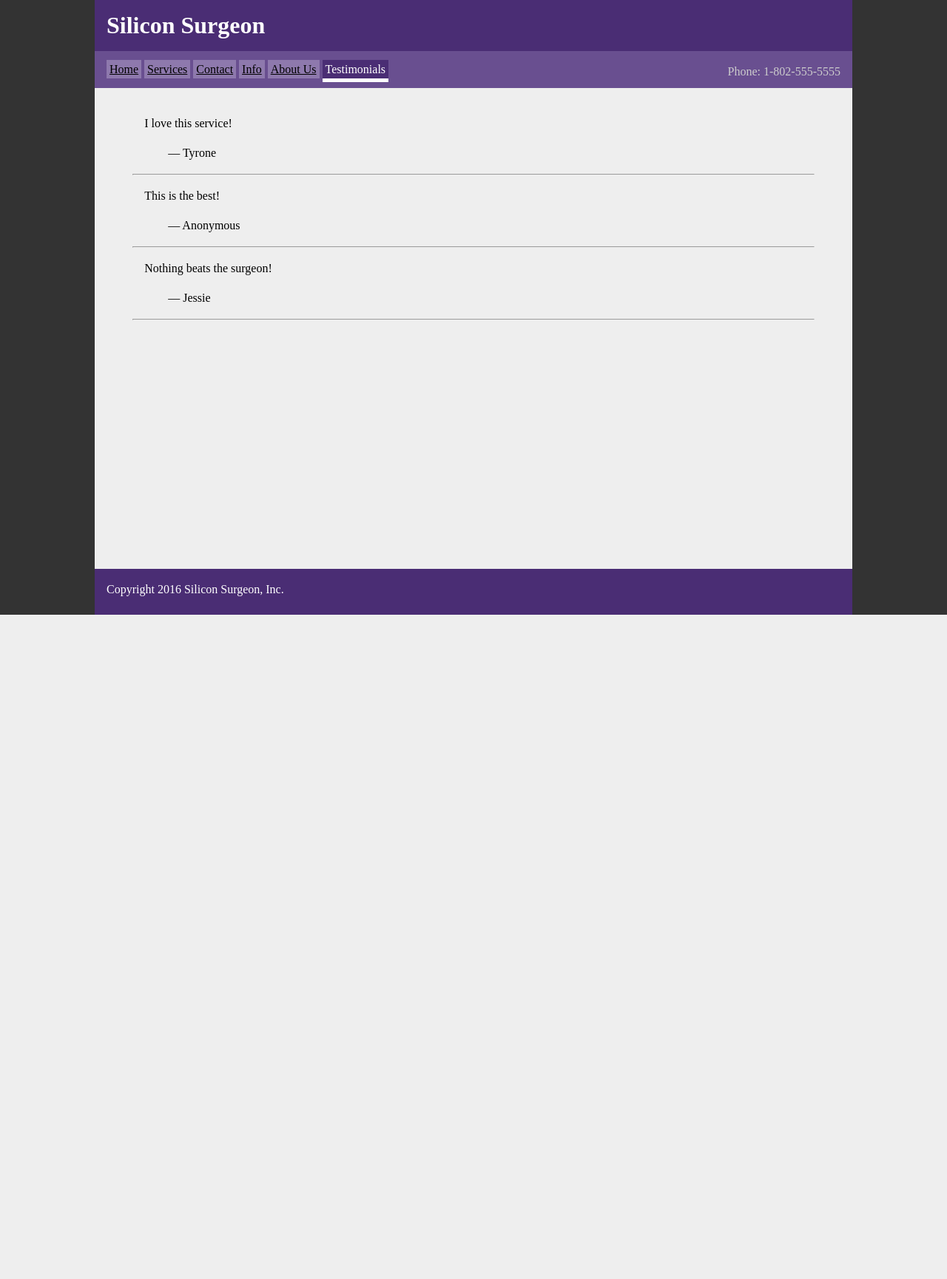
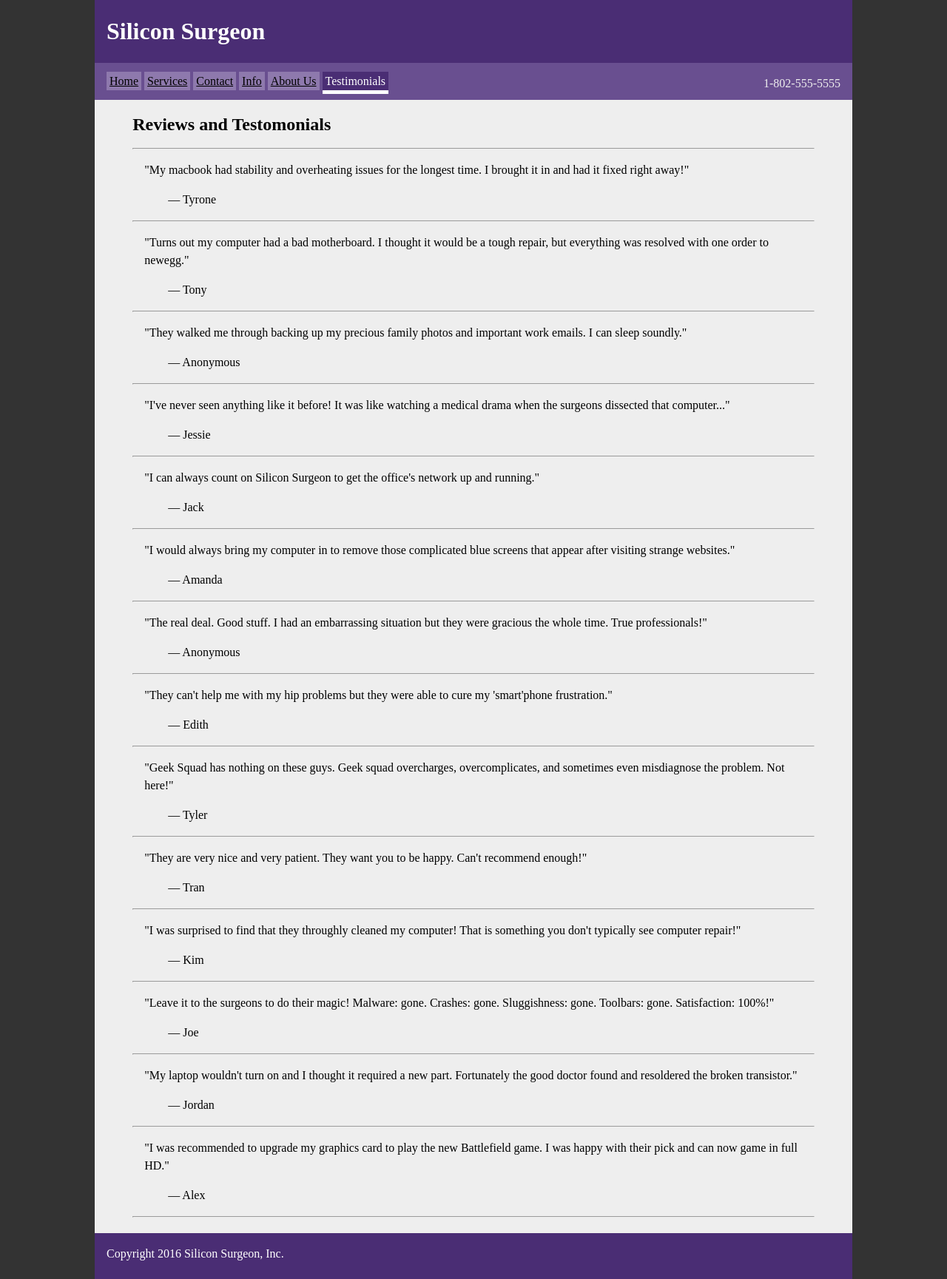
Before and after one commit to flamestormp/siliconsurgeon, a PHP site: page /testimonials.php in a window 1280 px wide. Shown: the whole page at 74% size. Before the commit the page ends 831 px from the top, so only its background shows below. Run offline with PHP 8.4, Linux system fonts and the light colour scheme; data that the repository does not hold is empty.

Commit message:
Add all those testimonials! and some modifications

```diff
--- a/css/theme.css
+++ b/css/theme.css
@@ -16,6 +16,8 @@ h1#title,p#footer{
 }
 
 header {
+    padding-top: 1.5em;
+    padding-bottom: 1.5em;
    /* border-radius: 0 0 1em 1em; */
 }
 
--- a/data/testimonials.csv
+++ b/data/testimonials.csv
@@ -1,3 +1,14 @@
-Tyrone,I love this service!
-Anonymous,This is the best!
-Jessie,Nothing beats the surgeon!
+Tyrone,My macbook had stability and overheating issues for the longest time. I brought it in and had it fixed right away!
+Tony,"Turns out my computer had a bad motherboard. I thought it would be a tough repair, but everything was resolved with one order to newegg."
+Anonymous,They walked me through backing up my precious family photos and important work emails. I can sleep soundly.
+Jessie,I've never seen anything like it before! It was like watching a medical drama when the surgeons dissected that computer...
+Jack,I can always count on Silicon Surgeon to get the office's network up and running.
+Amanda,I would always bring my computer in to remove those complicated blue screens that appear after visiting strange websites.
+Anonymous,The real deal. Good stuff. I had an embarrassing situation but they were gracious the whole time. True professionals!
+Edith,They can't help me with my hip problems but they were able to cure my 'smart'phone frustration.
+Tyler,"Geek Squad has nothing on these guys. Geek squad overcharges, overcomplicates, and sometimes even misdiagnose the problem. Not here!"
+Tran,They are very nice and very patient. They want you to be happy. Can't recommend enough!
+Kim,I was surprised to find that they throughly cleaned my computer! That is something you don't typically see computer repair!
+Joe,Leave it to the surgeons to do their magic! Malware: gone. Crashes: gone. Sluggishness: gone. Toolbars: gone. Satisfaction: 100%!
+Jordan,My laptop wouldn't turn on and I thought it required a new part. Fortunately the good doctor found and resoldered the broken transistor.
+Alex,I was recommended to upgrade my graphics card to play the new Battlefield game. I was happy with their pick and can now game in full HD.
--- a/index.php
+++ b/index.php
@@ -38,7 +38,7 @@
                     enterprise, we will have your back! Silicon Surgeon is
                     operationally a straightforward service: bring us the
                     problem and consider it resolved. We promise to avoid the
-                    jargon altogether and speak in terms the average person
+                    lingo altogether and speak in terms the average person
                     would understand. Our diagosis will be right to the point
                     and the treatment will cure all your technological ails!
                     Overprescribing not our style, so you can be sure that you
--- a/testimonials.php
+++ b/testimonials.php
@@ -4,23 +4,27 @@
         <div id="wrap">
         <div id="main">
         <article id="testimonials">
+        <h1>Reviews and Testomonials</h1>
+        <br/>
+        <hr/>
         <?php
             $myFile = fopen("data/testimonials.csv", "r") or die("Unable to open file!");
             while(!feof($myFile)) {
                 $list[] = fgetcsv($myFile);
             }
             fclose($myFile);
+            print "\n";
             foreach($list as $entry) {
                 if($entry[1] == "") {
                     continue; // for the off chance we get a blank entry
                 }
-                print "<p>".$entry[1];
-                print "<p>&nbsp;&nbsp;&nbsp;&nbsp;&nbsp;&nbsp;&nbsp;&nbsp;— ".
-                    $entry[0]."</p>";
-                print "<hr/>";
+                print "\t\t\t<p>\"".$entry[1]."\"</p>\n";
+                print "\t\t\t<p>&nbsp;&nbsp;&nbsp;&nbsp;&nbsp;&nbsp;&nbsp;&nbsp;— ".
+                    $entry[0]."</p>\n";
+                print "\t\t\t<hr/>\n";
             }
         ?>
-        <article>
+        </article>
         </div>
         </div>
         <?php include "footer.php" ?>
--- a/top.php
+++ b/top.php
@@ -76,5 +76,5 @@ if ($debug) {
         ?>
     >Testimonials</a>
 
-    <p style="color: #CCC;"> Phone: 1-802-555-5555 </p>
+    <p style="color: #EEE;"> 1-802-555-5555 </p>
 </nav>
```
